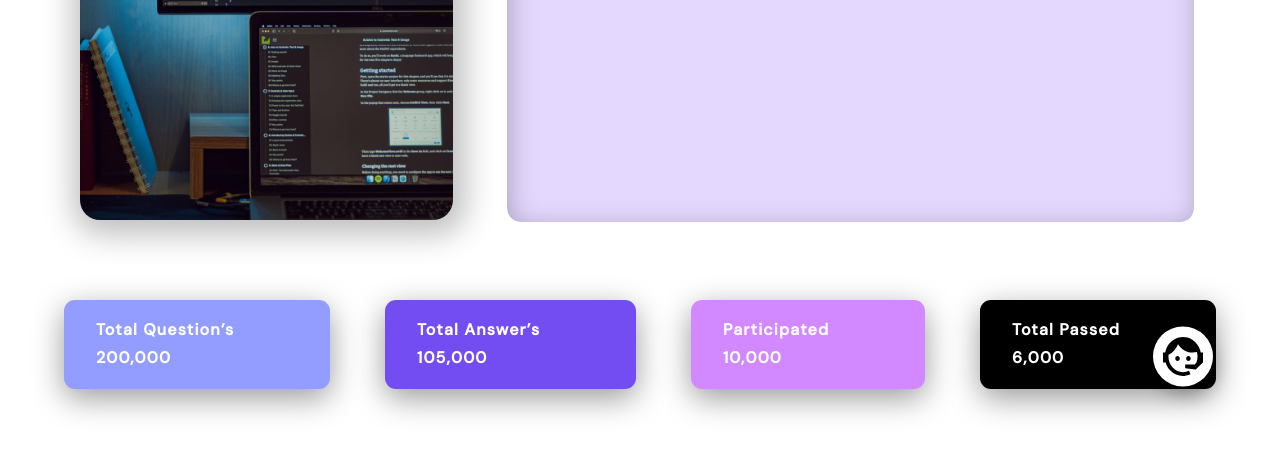
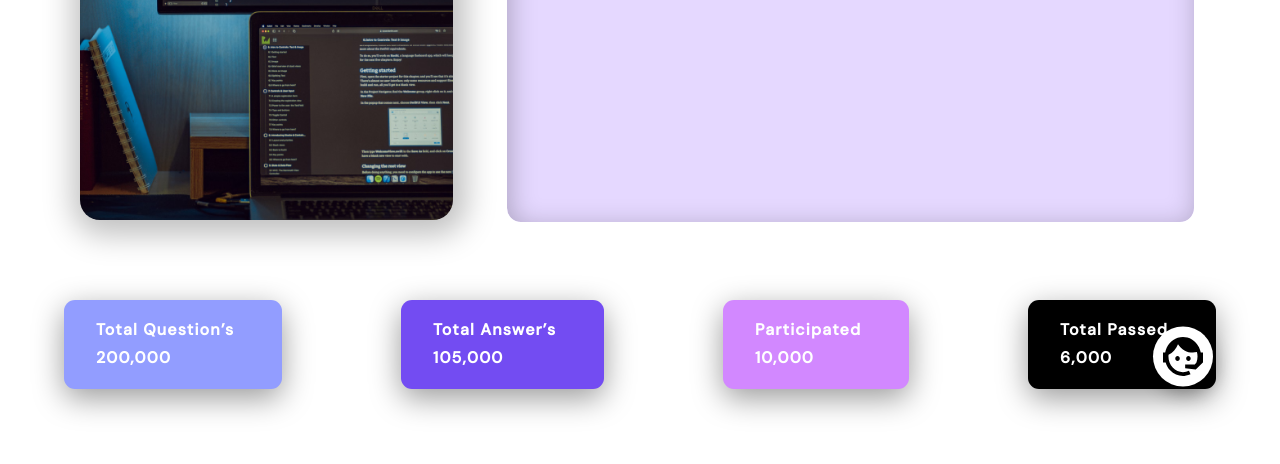
Before and after one commit to muttubk/MERN_Project2, a plain HTML site: page index.html in a window 1280 px wide. Shown: the part 336-800 px from the top of the page. Drawn offline with Linux system fonts and the light colour scheme; a web font is replaced by a local one.

Commit message:
Update styles.css

```diff
--- a/styles.css
+++ b/styles.css
@@ -176,6 +176,7 @@ a{
 .container2{
     display: flex;
     justify-content: space-between;
+    gap: 1rem;
 }
 
 .container2>*{
@@ -188,7 +189,7 @@ a{
     font-weight: 700;
     line-height: 178.7%;
     letter-spacing: 0.0725rem;
-    padding: 1rem 6rem 1rem 2rem;
+    padding: 1rem 3rem 1rem 2rem;
 }
 
 .quetions{
```
